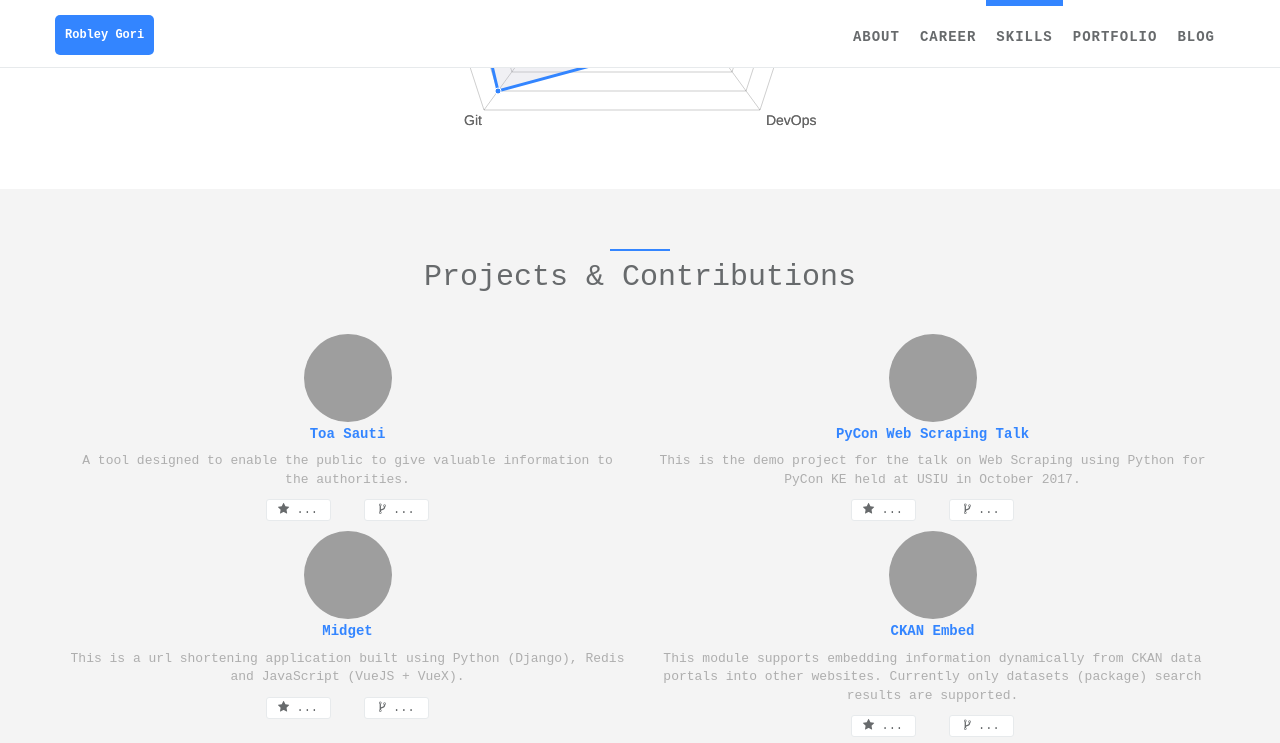
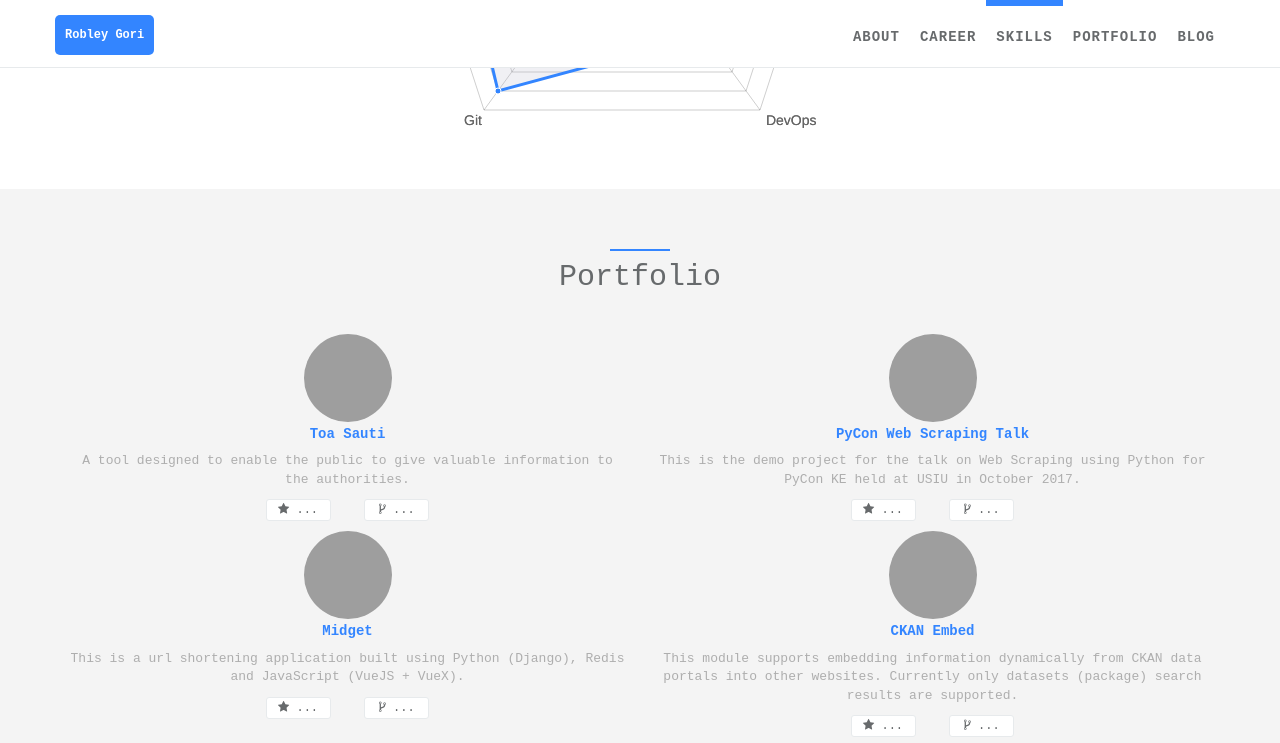
Before and after one commit to ro6ley/ro6ley.github.io, a Jekyll site: the page built from index.html, in a window 1280 px wide and 900 px high, scrolled down 2123 px, cut to the strip 0-743 px from the top of the window. Built offline with Jekyll 4.4.1, drawn with Linux system fonts in a browser that asks for light colours; grey boxes are pictures that could not be loaded.

Commit message:
update section title

```diff
--- a/_includes/sections/projects.html
+++ b/_includes/sections/projects.html
@@ -2,7 +2,7 @@
     <div class="row m-b-lg">
         <div class="col-lg-12 text-center">
             <div class="navy-line"></div>
-            <h1><span data-i18n="projects.my_projects">Projects & Contributions</span></h1>
+            <h1><span data-i18n="projects.my_projects">Portfolio</span></h1>
         </div>
     </div>
     <div class="row">
```
